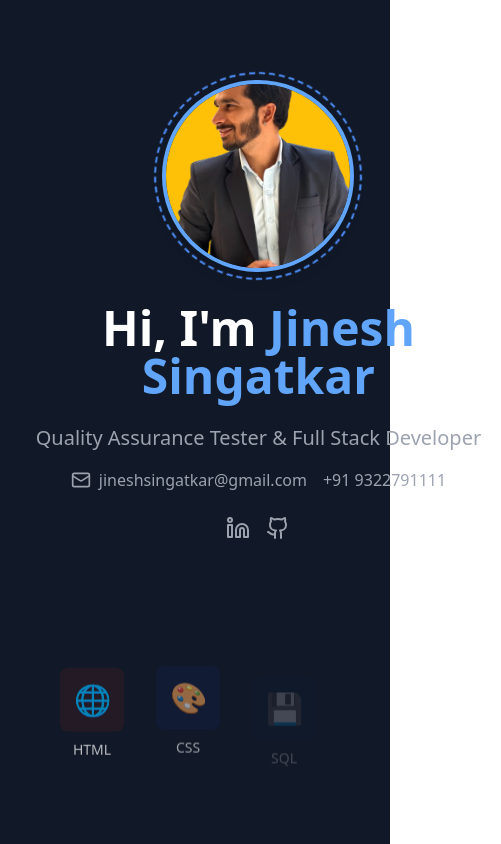
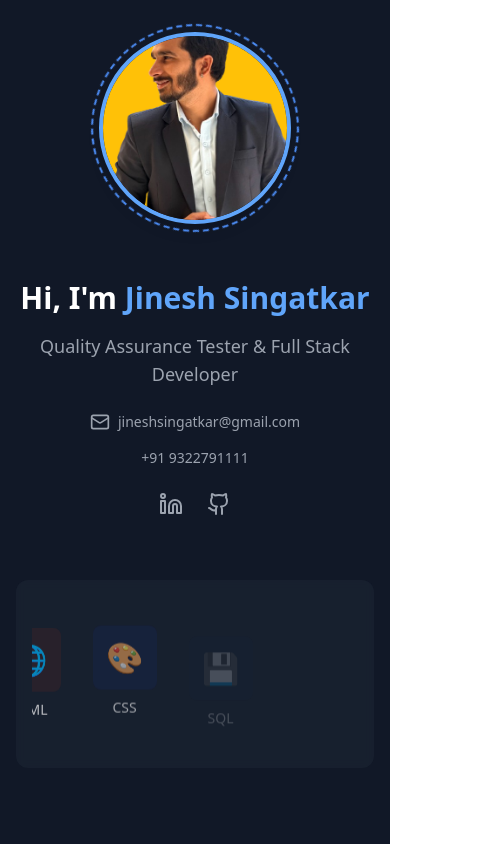
Before and after one commit to jineshsingatkar/Portfolio_Jinesh, a React (Vite) app: page / in a window 390 px wide. Shown: the top 844 px of the page, 501 px wide, since content can reach past the window. Built offline with nearby package versions, Linux system fonts and the light colour scheme.

Commit message:
responsiveness fix

```diff
--- a/src/components/Hero.tsx
+++ b/src/components/Hero.tsx
@@ -1,4 +1,3 @@
-// Hero component: Main landing section of the portfolio
 import React from 'react';
 import { motion } from 'framer-motion';
 import { Mail, Linkedin, Github } from 'lucide-react';
@@ -7,56 +6,81 @@ import { ProfilePhoto } from './Profile';
 
 const Hero = () => {
   return (
-    <div className="min-h-screen bg-gray-900 text-white py-20">
+    <div className="min-h-screen bg-gray-900 text-white py-8 md:py-20">
       <div className="container mx-auto px-4">
-        <div className="grid lg:grid-cols-2 gap-12 items-center">
+        <div className="flex flex-col lg:grid lg:grid-cols-2 gap-8 lg:gap-12 items-center">
           {/* Left column: Personal info */}
           <motion.div
             initial={{ opacity: 0, x: -20 }}
             animate={{ opacity: 1, x: 0 }}
             transition={{ duration: 0.8 }}
+            className="w-full flex flex-col items-center lg:items-start"
           >
-            <ProfilePhoto />
+            <div className="w-full max-w-[280px] sm:max-w-[320px] mb-6">
+              <ProfilePhoto />
+            </div>
 
             {/* Name and title */}
-            <h1 className="text-5xl font-bold mb-6 text-center lg:text-left">
+            <h1 className="text-3xl sm:text-4xl md:text-5xl font-bold mb-4 text-center lg:text-left">
               Hi, I'm <span className="text-blue-400">Jinesh Singatkar</span>
             </h1>
-            <p className="text-xl text-gray-400 mb-4 text-center lg:text-left">
+            <p className="text-lg sm:text-xl text-gray-400 mb-6 text-center lg:text-left">
               Quality Assurance Tester & Full Stack Developer
             </p>
 
             {/* Contact information */}
-            <div className="flex justify-center lg:justify-start gap-4 mb-6">
-              <a href="mailto:jineshsingatkar@gmail.com" className="flex items-center gap-2 text-gray-400 hover:text-blue-400">
+            <div className="flex flex-col sm:flex-row items-center gap-4 mb-6 w-full lg:justify-start">
+              <a
+                href="mailto:jineshsingatkar@gmail.com"
+                className="flex items-center gap-2 text-gray-400 hover:text-blue-400 transition-colors"
+              >
                 <Mail className="w-5 h-5" />
-                jineshsingatkar@gmail.com
+                <span className="text-sm sm:text-base">jineshsingatkar@gmail.com</span>
               </a>
-              <a href="tel:+919322791111" className="text-gray-400 hover:text-blue-400">
+              <a
+                href="tel:+919322791111"
+                className="text-gray-400 hover:text-blue-400 transition-colors text-sm sm:text-base"
+              >
                 +91 9322791111
               </a>
             </div>
 
             {/* Social links */}
-            <div className="flex gap-4 justify-center lg:justify-start">
-              <a href="https://linkedin.com" target="_blank" rel="noopener noreferrer" className="text-gray-400 hover:text-blue-400">
-                <Linkedin className="w-6 h-6" />
+            <div className="flex gap-6 justify-center lg:justify-start w-full">
+              <a
+                href="https://linkedin.com"
+                target="_blank"
+                rel="noopener noreferrer"
+                className="text-gray-400 hover:text-blue-400 transition-colors transform hover:scale-110"
+              >
+                <Linkedin className="w-6 h-6 sm:w-7 sm:h-7" />
               </a>
-              <a href="https://github.com" target="_blank" rel="noopener noreferrer" className="text-gray-400 hover:text-blue-400">
-                <Github className="w-6 h-6" />
+              <a
+                href="https://github.com"
+                target="_blank"
+                rel="noopener noreferrer"
+                className="text-gray-400 hover:text-blue-400 transition-colors transform hover:scale-110"
+              >
+                <Github className="w-6 h-6 sm:w-7 sm:h-7" />
               </a>
             </div>
           </motion.div>
 
           {/* Right column: Tech slideshow */}
-          <div className="lg:w-full flex items-center justify-center p-4 mt-8">
-            <TechSlideshow />
-          </div>
+          <motion.div
+            initial={{ opacity: 0, y: 20 }}
+            animate={{ opacity: 1, y: 0 }}
+            transition={{ duration: 0.8, delay: 0.2 }}
+            className="w-full mt-8 lg:mt-0"
+          >
+            <div className="bg-gray-800/50 rounded-xl p-4 sm:p-6 backdrop-blur-sm">
+              <TechSlideshow />
+            </div>
+          </motion.div>
         </div>
       </div>
     </div>
   );
 };
 
-
 export default Hero;
--- a/src/components/ProfilePhoto.tsx
+++ b/src/components/ProfilePhoto.tsx
@@ -1,27 +1,25 @@
 import React from 'react';
 import { motion } from 'framer-motion';
-import profileImage from '../assets/profile.jpg'; // You'll need to add your image to this path
+import { profileAnimations } from './animations';
+import jineshPic from '../../assets/jinesh_pic.png';
 
-const ProfilePhoto = () => {
+const ProfilePhoto: React.FC = () => {
   return (
     <motion.div
-      initial={{ opacity: 0 }}
-      animate={{ opacity: 1 }}
-      className="relative w-48 h-48 mx-auto mb-8"
+      {...profileAnimations.container}
+      className="relative w-full aspect-square"
     >
+      <div className="w-full h-full relative">
         <img
-        src={profileImage}
+          src={jineshPic}
           alt="Jinesh Singatkar"
           className="w-full h-full rounded-full object-cover border-4 border-blue-400 shadow-lg"
         />
         <motion.div
-        animate={{
-          rotate: 360,
-          borderColor: ['#60A5FA', '#3B82F6', '#2563EB', '#60A5FA']
-        }}
-        transition={{ duration: 8, repeat: Infinity, ease: "linear" }}
+          {...profileAnimations.border}
           className="absolute -inset-2 rounded-full border-2 border-blue-400 border-dashed"
         />
+      </div>
     </motion.div>
   );
 };
```
Lines whose indentation alone changed are shown as unchanged.
